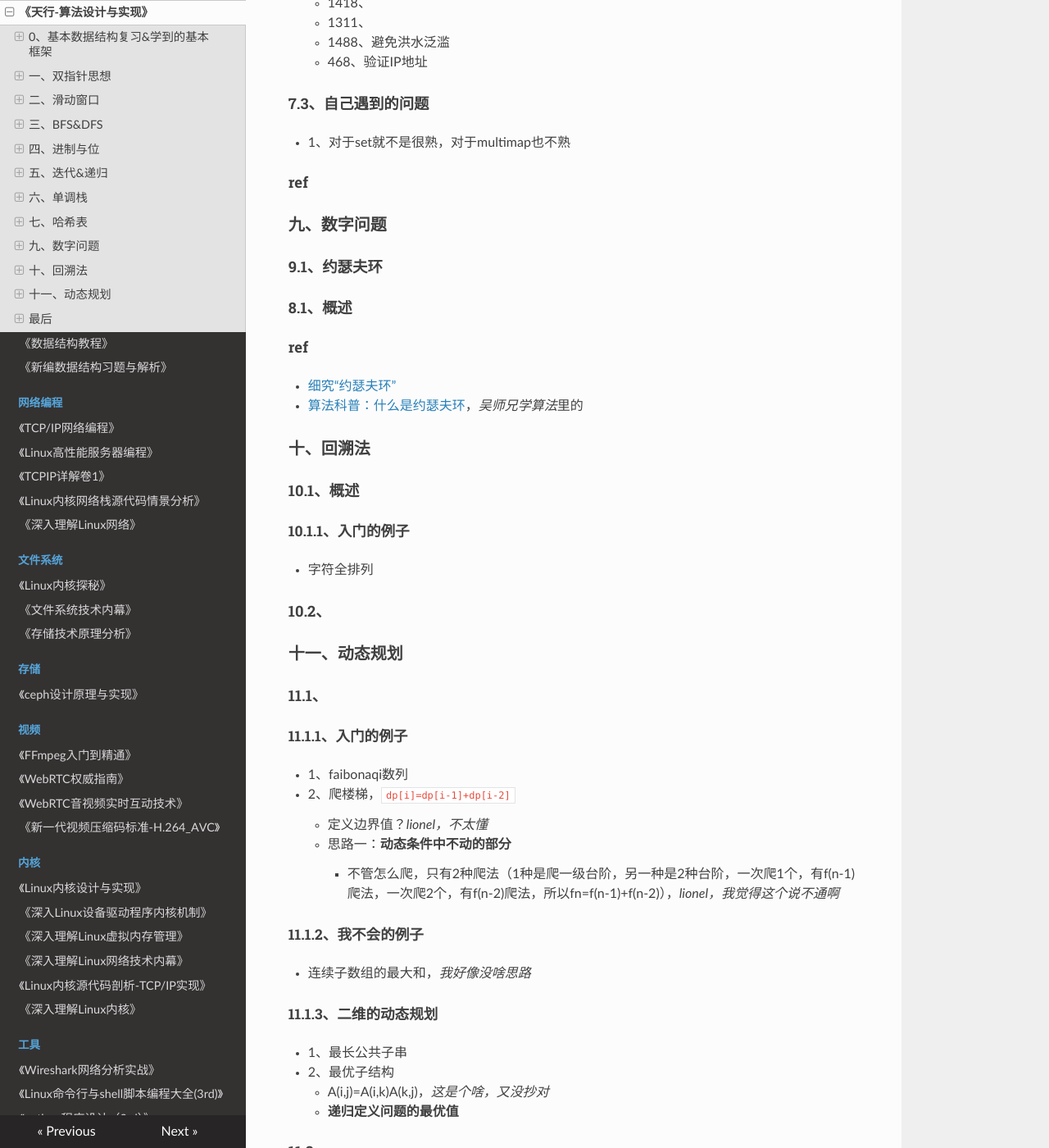
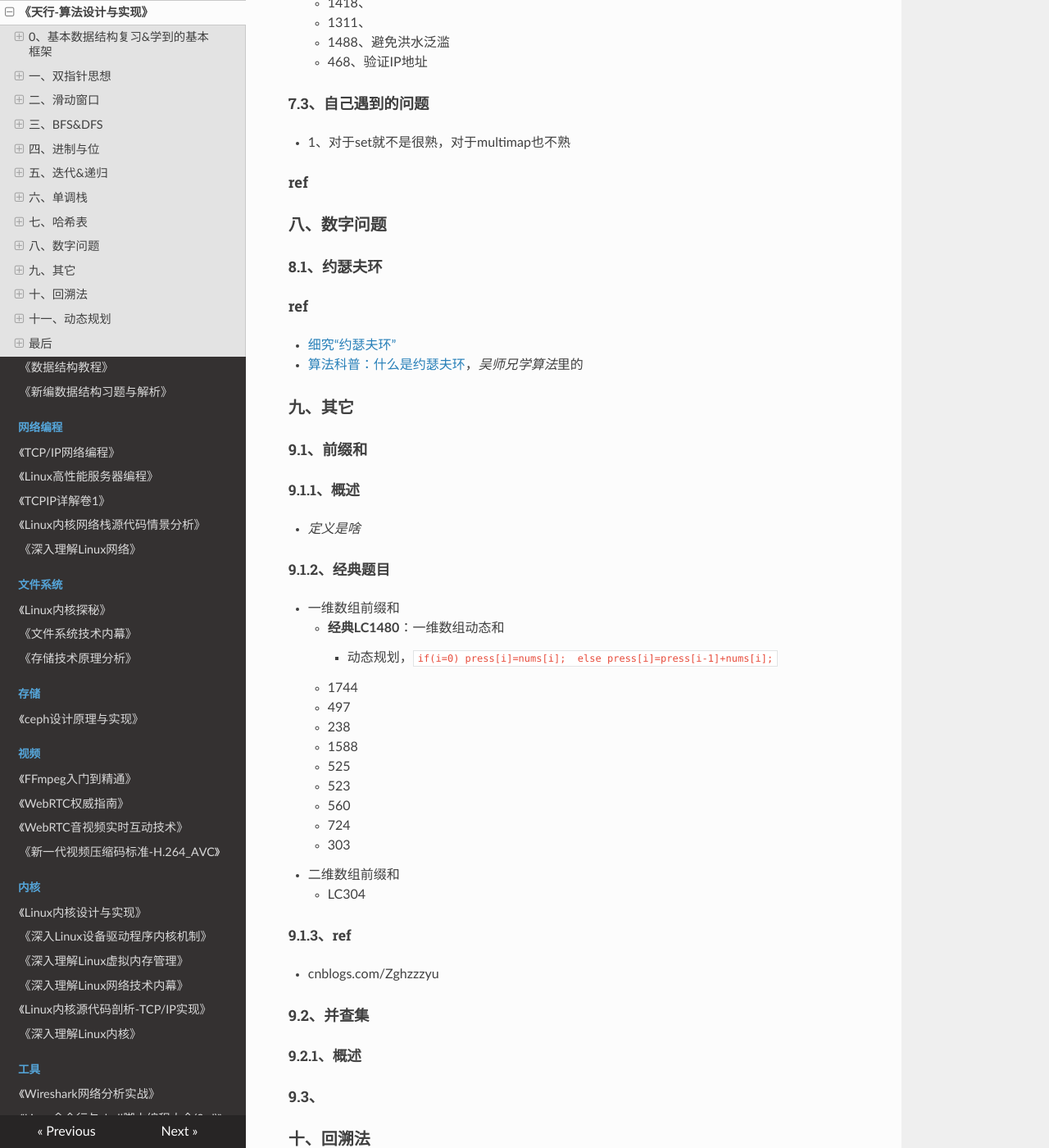
Before and after one commit to wolflion/booknotes, an MkDocs documentation site: the page built from docs/408/天行-算法设计与实现.md, in a window 1280 px wide and 1400 px high, scrolled down 12540 px. Shown: the whole window at 82% size. Built offline with MkDocs 1.6.1, drawn with Linux system fonts in a browser that asks for light colours; nearby versions of some CDN libraries.

Commit message:
Update 天行-算法设计与实现.md

```diff
--- a/docs/408/天行-算法设计与实现.md
+++ b/docs/408/天行-算法设计与实现.md
@@ -541,16 +541,49 @@ visited[i][j] = true;
 
 #### ref
 
-### 九、数字问题
+### 八、数字问题
 
-#### 9.1、约瑟夫环
-
-#### 8.1、概述
+#### 8.1、约瑟夫环
 
 #### ref
 
 + [细究“约瑟夫环”](https://mp.weixin.qq.com/s?__biz=MzI5MTQ5NDY1MA==&mid=2247496654&idx=1&sn=41e6db5b8755e587ee9cfb5d6087868c&chksm=ec0d7c5bdb7af54d75951df319bc3284f127d6c4c8023379a9c5b7fd573b55d60048bbf26086&scene=27)
 + [算法科普：什么是约瑟夫环](https://www.cxyxiaowu.com/1159.html)，*吴师兄学算法*里的
+
+### 九、其它
+
+#### 9.1、前缀和
+
+##### 9.1.1、概述
+
++ *定义是啥*
+
+##### 9.1.2、经典题目
+
++ 一维数组前缀和
+  + **经典LC1480**：一维数组动态和
+    + 动态规划，`if(i=0) press[i]=nums[i];  else press[i]=press[i-1]+nums[i];`
+  + 1744
+  + 497
+  + 238
+  + 1588
+  + 525
+  + 523
+  + 560
+  + 724
+  + 303
++ 二维数组前缀和
+  + LC304
+
+##### 9.1.3、ref
+
++ cnblogs.com/Zghzzzyu
+
+#### 9.2、并查集
+
+##### 9.2.1、概述
+
+#### 9.3、
 
 ### 十、回溯法
 
```
